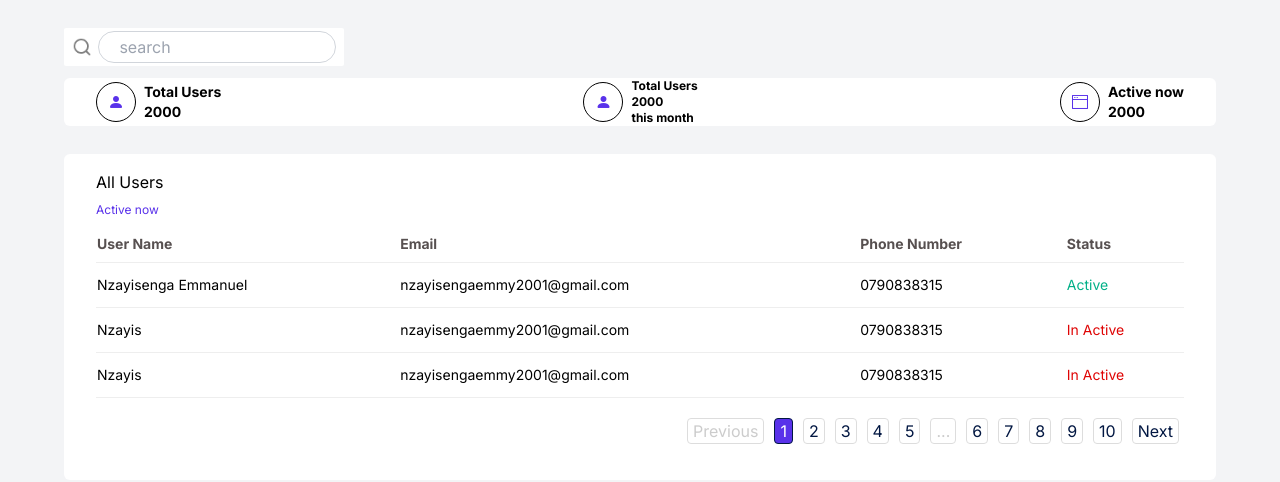
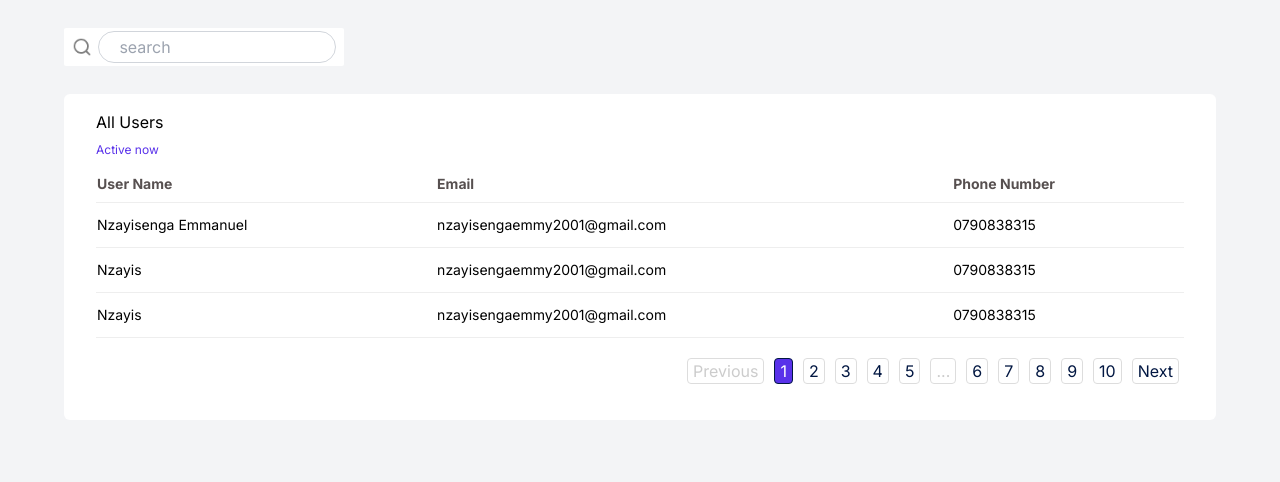
Before and after one commit to ETStraining/Ticket-Management-System, a React (Vite) app: page /users in a window 1280 px wide. Shown: the top 482 px of the page. Built offline with nearby package versions, Linux system fonts and the light colour scheme.

Commit message:
full dashboard

```diff
--- a/src/components/Dashboard.jsx
+++ b/src/components/Dashboard.jsx
@@ -15,6 +15,7 @@ import {
 } from "react-icons/fi";
 import Settings from "./Settings";
 import Tickets from "./Tickets";
+import Officials from "./Officials";
 
 const Dashboard = () => {
   const navigate = useNavigate();
@@ -121,7 +122,7 @@ const Dashboard = () => {
       <div className=" h-[80vh] fixed w-full md:w-[85%]">
       {activeDiv ==="Dashboard" &&(
           <main className="p-4 overflow-auto h-[calc(100vh-56px)]">
-            <h2 className="text-[22px] font-semibold mb-4">Tickets</h2>
+            <h2 className="text-[22px] font-semibold mb-4 overflow-hidden">Tickets</h2>
             <div className="flex justify-between mb-4">
               <div className="relative">
                 <input
@@ -132,12 +133,6 @@ const Dashboard = () => {
                 <FiSearch className="absolute left-2.5 top-2 text-gray-400 text-[13px]" />
               </div>
               <div className="flex space-x-3">
-                <select className="border rounded-md px-3 py-1.5 text-[13px]">
-                  <option>Select Priority</option>
-                </select>
-                <select className="border rounded-md px-3 py-1.5 text-[13px]">
-                  <option>This Week</option>
-                </select>
                 <button
                   onClick={() => navigate("/new-ticket")}
                   className="bg-indigo-500 text-white px-3 py-1.5 rounded-md flex items-center text-[13px]"
@@ -243,6 +238,9 @@ const Dashboard = () => {
       {activeDiv === "Tickets" &&(
         <Tickets/>
       ) }
+      {activeDiv === "Officials" &&(
+        <Officials/>
+      ) }
       </div>
 
       </div>
--- /dev/null
+++ b/src/components/Officials.jsx
@@ -0,0 +1,125 @@
+import React, { useState } from "react";
+import {
+  FiUserPlus,
+  FiSearch,
+  FiEdit,
+  FiTrash2,
+  FiUserCheck,
+  FiChevronDown,
+  FiChevronUp,
+} from "react-icons/fi";
+
+const Officials = () => {
+  const [showDetails, setShowDetails] = useState(null);
+  const [searchTerm, setSearchTerm] = useState("");
+
+  const officials = [
+    {
+      id: 1,
+      name: "John Doe",
+      role: "Manager",
+      email: "johndoe@example.com",
+      phone: "123-456-7890",
+      status: "Active",
+    },
+    {
+      id: 2,
+      name: "Jane Smith",
+      role: "Support Lead",
+      email: "janesmith@example.com",
+      phone: "098-765-4321",
+      status: "Inactive",
+    },
+  ];
+
+  const handleToggleDetails = (id) => {
+    setShowDetails(showDetails === id ? null : id);
+  };
+
+  return (
+    <div className="bg-white p-4 rounded-md shadow-sm w-full md:w-[96%] ">
+      <div className="flex justify-between mb-4">
+        <h2 className="text-lg font-semibold">Officials Management</h2>
+        <button className="bg-indigo-500 text-white px-4 py-2 rounded-md flex items-center">
+          <FiUserPlus className="mr-2" />
+          Add Official
+        </button>
+      </div>
+
+      <div className="flex justify-between mb-4">
+        <div className="relative">
+          <input
+            type="text"
+            placeholder="Search for officials"
+            className="pl-8 pr-3 py-2 text-sm border border-gray-300 rounded-md w-full"
+            value={searchTerm}
+            onChange={(e) => setSearchTerm(e.target.value)}
+          />
+          <FiSearch className="absolute left-2.5 top-2.5 text-gray-400" />
+        </div>
+        <select className="border border-gray-300 rounded-md px-3 py-2 text-sm">
+          <option>All Roles</option>
+          <option>Manager</option>
+          <option>Support Lead</option>
+        </select>
+      </div>
+
+      <div className="space-y-4">
+        {officials
+          .filter(
+            (official) =>
+              official.name.toLowerCase().includes(searchTerm.toLowerCase()) ||
+              official.role.toLowerCase().includes(searchTerm.toLowerCase())
+          )
+          .map((official) => (
+            <div
+              key={official.id}
+              className="border border-gray-200 rounded-md p-4"
+            >
+              <div className="flex justify-between items-center">
+                <div>
+                  <h3 className="text-sm font-semibold">{official.name}</h3>
+                  <p className="text-xs text-gray-600">{official.role}</p>
+                </div>
+                <div className="flex items-center space-x-2">
+                  <span
+                    className={`px-2 py-1 text-xs rounded-full ${
+                      official.status === "Active"
+                        ? "bg-green-100 text-green-600"
+                        : "bg-red-100 text-red-600"
+                    }`}
+                  >
+                    {official.status}
+                  </span>
+                  <FiEdit className="text-gray-500 cursor-pointer" />
+                  <FiTrash2 className="text-gray-500 cursor-pointer" />
+                  <button
+                    onClick={() => handleToggleDetails(official.id)}
+                    className="text-gray-500"
+                  >
+                    {showDetails === official.id ? (
+                      <FiChevronUp />
+                    ) : (
+                      <FiChevronDown />
+                    )}
+                  </button>
+                </div>
+              </div>
+              {showDetails === official.id && (
+                <div className="mt-4 text-sm text-gray-700">
+                  <p>
+                    <strong>Email:</strong> {official.email}
+                  </p>
+                  <p>
+                    <strong>Phone:</strong> {official.phone}
+                  </p>
+                </div>
+              )}
+            </div>
+          ))}
+      </div>
+    </div>
+  );
+};
+
+export default Officials;
--- a/src/components/Tickets.jsx
+++ b/src/components/Tickets.jsx
@@ -12,10 +12,10 @@ const Tickets = () => {
 
   // Static ticket data including the new columns
   const tickets = [
-    { id: 'T001', customer: 'Alice Johnson', status: 'Active', createdAt: '2024-08-29', pickTime: '10:00 AM', startLocation: 'New York', startingTime: '10:30 AM' },
-    { id: 'T002', customer: 'Bob Smith', status: 'Completed', createdAt: '2024-08-28', pickTime: '11:00 AM', startLocation: 'Los Angeles', startingTime: '11:20 AM' },
-    { id: 'T003', customer: 'Charlie Brown', status: 'Pending', createdAt: '2024-08-27', pickTime: '12:00 PM', startLocation: 'Chicago', startingTime: '12:10 PM' },
-    { id: 'T004', customer: 'David Wilson', status: 'Cancelled', createdAt: '2024-08-26', pickTime: '01:00 PM', startLocation: 'Houston', startingTime: '01:05 PM' },
+    { id: 'T001', customer: 'Alice Johnson', status: 'Active', createdAt: '2024-08-29', pickTime: '10:00 AM', startLocation: 'Musanze - Kigali', startingTime: '10:30 AM' },
+    { id: 'T002', customer: 'Bob Smith', status: 'Completed', createdAt: '2024-08-28', pickTime: '11:00 AM', startLocation: 'Musanze - Kigali', startingTime: '11:20 AM' },
+    { id: 'T003', customer: 'Charlie Brown', status: 'Pending', createdAt: '2024-08-27', pickTime: '12:00 PM', startLocation: 'Musanze - Kigali', startingTime: '12:10 PM' },
+    { id: 'T004', customer: 'David Wilson', status: 'Cancelled', createdAt: '2024-08-26', pickTime: '01:00 PM', startLocation: 'Musanze - Kigali', startingTime: '01:05 PM' },
   ];
 
   return (
@@ -37,7 +37,7 @@ const Tickets = () => {
                   <th className="text-left py-2">Status</th>
                   <th className="text-left py-2">Created At</th>
                   <th className="text-left py-2">Pick Time</th>
-                  <th className="text-left py-2">Start Location</th>
+                  <th className="text-left py-2">Direction</th>
                   <th className="text-left py-2">Starting Time</th>
                 </tr>
               </thead>
--- a/src/components/Users.jsx
+++ b/src/components/Users.jsx
@@ -23,47 +23,6 @@ const Users = () => {
             />
           </div>
         </div>
-        <div className="w-full bg-white rounded-md px-8 mt-3 flex justify-between">
-          <div className="flex gap-2 items-center">
-            <div className="rounded-full w-10 h-10 flex justify-center items-center border-[1px] border-[#000000]">
-              <i className="bi bi-person-fill" style={{ color: "#5932EA" }}></i>
-            </div>
-            <div className="text-sm">
-              <b>
-                Total Users
-                <br />
-                2000
-              </b>
-            </div>
-          </div>
-          <div className="flex gap-2 items-center">
-            <div className="rounded-full w-10 h-10 flex justify-center items-center border-[1px] border-[#000000]">
-              <i className="bi bi-person-fill" style={{ color: "#5932EA" }}></i>
-            </div>
-            <div className="text-xs">
-              <b>
-                Total Users
-                <br />
-                2000
-                <br />
-                this month
-              </b>
-            </div>
-          </div>
-          <div className="flex gap-2 items-center">
-            <div className="rounded-full w-10 h-10 flex justify-center items-center border-[1px] border-[#000000]">
-              <i className="bi-window-fullscreen" style={{ color: "#5932EA" }}></i>
-            </div>
-            <div className="text-sm">
-              <b>
-                Active now
-                <br />
-                2000
-                <br />
-              </b>
-            </div>
-          </div>
-        </div>
         <div className="bg-white w-full rounded-md mt-7 px-8 py-4">
           <p>All Users</p>
           <p className="text-xs mt-2" style={{ color: "#5932EA" }}>Active now</p>
@@ -73,28 +32,23 @@ const Users = () => {
                 <th className="text-left py-2">User Name</th>
                 <th className="text-left py-2">Email</th>
                 <th className="text-left py-2">Phone Number</th>
-                <th className="text-left py-2">Status</th>
               </tr>
             </thead>
             <tbody>
-              {/* Map through your user data here */}
               <tr className="text-sm border-b border-[#EEEEEE]">
                 <td className="text-left py-3">Nzayisenga Emmanuel</td>
                 <td className="text-left py-3">nzayisengaemmy2001@gmail.com</td>
                 <td className="text-left py-3">0790838315</td>
-                <td className="text-left text-[#00B087] py-3">Active</td>
               </tr>
               <tr className="text-sm border-b border-[#EEEEEE]">
                 <td className="text-left py-3">Nzayis</td>
                 <td className="text-left py-3">nzayisengaemmy2001@gmail.com</td>
                 <td className="text-left py-3">0790838315</td>
-                <td className="text-left text-[#DF0404] py-3">In Active</td>
               </tr>
               <tr className="text-sm border-b border-[#EEEEEE]">
                 <td className="text-left py-3">Nzayis</td>
                 <td className="text-left py-3">nzayisengaemmy2001@gmail.com</td>
                 <td className="text-left py-3">0790838315</td>
-                <td className="text-left text-[#DF0404] py-3">In Active</td>
               </tr>
 
               {/* More rows as needed */}
```
